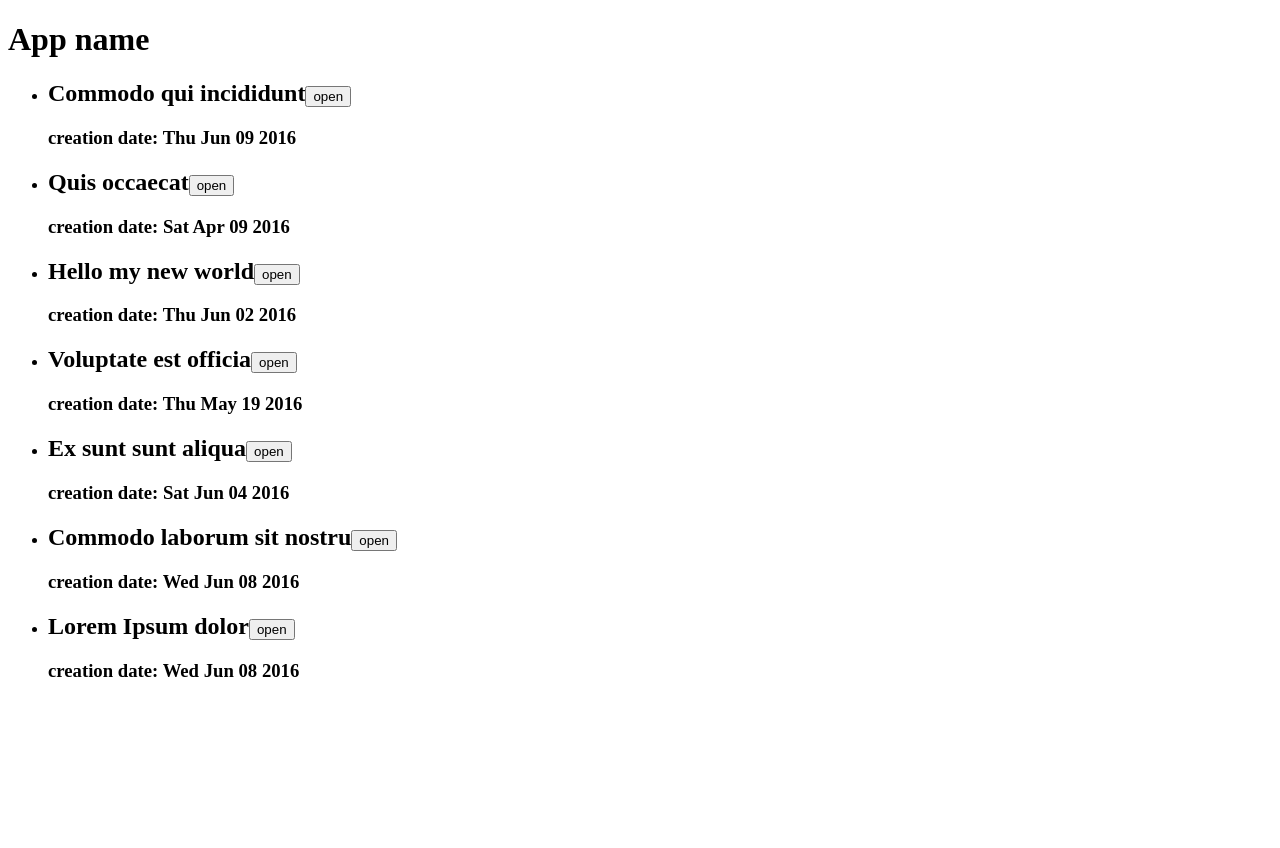
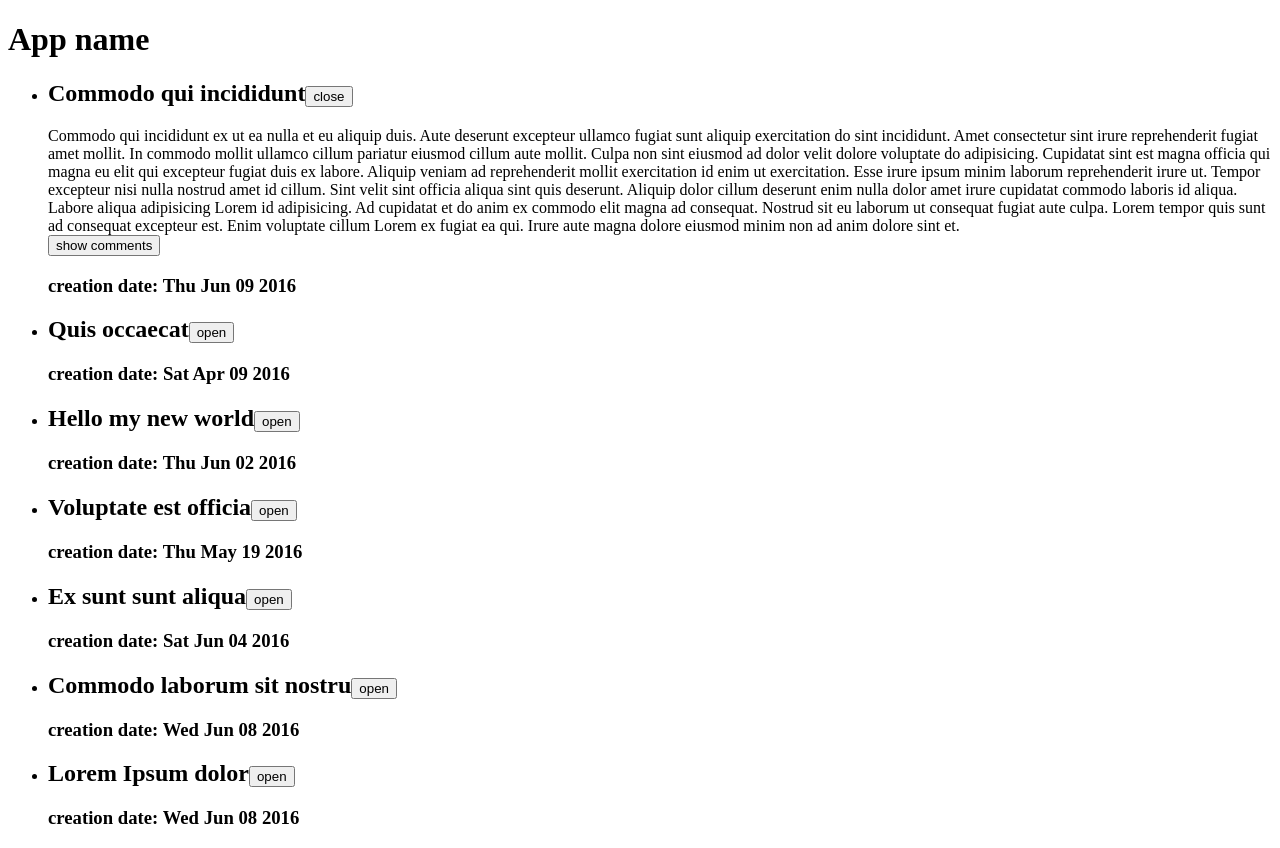
Before and after one commit to romabelka/basic-react-11-01, a React app: page / in a window 1280 px wide. Before the commit the page ends 800 px from the top, so only its background shows below. Built offline with nearby package versions, Linux system fonts and the light colour scheme.

Commit message:
refactor toggler; fix close btn; fix default open

```diff
--- a/src/components/Article.js
+++ b/src/components/Article.js
@@ -1,6 +1,8 @@
 import React, {Component, PureComponent} from 'react'
 import PropTypes from 'prop-types'
 import CommentList from './CommentList'
+
+import toggleOpen from '../decorators/toggleOpen'
 
 class Article extends PureComponent {
     static propTypes = {
@@ -23,9 +25,15 @@ class Article extends PureComponent {
         }
     }
 
+    componentWillReceiveProps(nextProps) {
+      const {isOpen, isActive, toggleOpen} = nextProps
+      if (isOpen && !isActive) toggleOpen()
+    }
+
     render() {
         console.log('---', 'rerendering')
-        const {article, isOpen, onButtonClick} = this.props
+        const {article, isOpen, toggleOpen, toggleActive} = this.props
+
         const body = isOpen && (
             <div>
                 <section>{article.text}</section>
@@ -36,7 +44,10 @@ class Article extends PureComponent {
             <div>
                 <h2>
                     {article.title}
-                    <button onClick={() => onButtonClick(article.id)}>
+                    <button onClick={() => {
+                      toggleOpen()
+                      toggleActive(article.id)
+                    }}>
                         {isOpen ? 'close' : 'open'}
                     </button>
                 </h2>
@@ -49,4 +60,4 @@ class Article extends PureComponent {
 }
 
 
-export default Article
+export default toggleOpen(Article)
--- a/src/components/ArticleList.js
+++ b/src/components/ArticleList.js
@@ -1,10 +1,8 @@
 import React, { Component } from 'react'
 import Article from './Article'
+import toggleActive from '../decorators/toggleActive'
 
-import {compose} from '../utils/helpers'
-import Toggler from './Toggler'
-
-class ArticleList extends compose(Toggler, Component) {
+class ArticleList extends Component {
     state = {
         error: null
     }
@@ -20,8 +18,8 @@ class ArticleList extends compose(Toggler, Component) {
         const articleElements = this.props.articles.map((article, index) => <li key = {article.id}>
             <Article article = {article}
                      defaultOpen = {index === 0}
-                     isOpen = {article.id === this.state.activeId}
-                     onButtonClick = {this.toggleActive}
+                     isActive = {article.id === this.props.activeId}
+                     toggleActive = {this.props.toggleActive}
             />
         </li>)
         return (
@@ -32,4 +30,4 @@ class ArticleList extends compose(Toggler, Component) {
     }
 }
 
-export default ArticleList
+export default toggleActive(ArticleList)
--- a/src/components/Toggler.js
+++ /dev/null
@@ -1,7 +0,0 @@
-export default class Toggler {
-    state = {
-        activeId: null
-    }
-
-    toggleActive = (activeId) => this.setState({ activeId })
-}
--- /dev/null
+++ b/src/decorators/toggleActive.js
@@ -0,0 +1,17 @@
+//decorator === HOC
+import React from 'react'
+
+export default (OriginalComponent) => class DecoratedComponent extends React.Component {
+    state = {
+        activeId: null
+    }
+
+    toggleActive = (activeId) => this.setState({ activeId })
+
+    render() {
+        return <OriginalComponent {...this.props} {...this.state}
+                    toggleActive = {this.toggleActive}
+                    activeId = {this.state.activeId}
+                />
+    }
+}
--- a/src/decorators/toggleOpen.js
+++ b/src/decorators/toggleOpen.js
@@ -3,7 +3,7 @@ import React from 'react'
 
 export default (OriginalComponent) => class DecoratedComponent extends React.Component {
     state = {
-        isOpen: false
+        isOpen: this.props.defaultOpen
     }
 
     toggleOpen = () => this.setState({
```
Also changed, not shown: src/decorators/toggleOpenArticle.js (deleted, +0 -17 lines).
